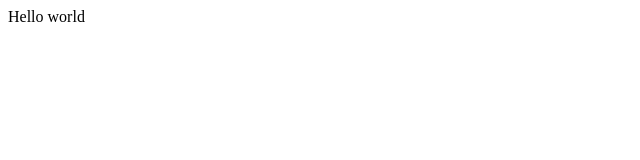
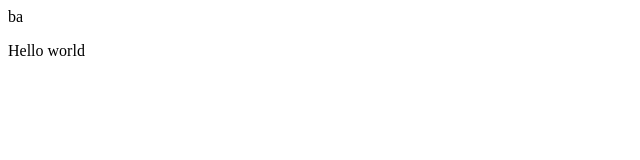
Before and after one commit to Notleft/blog20170820, a plain HTML site: page index.html in a window 1280 px wide. Shown: the whole page, without its empty margins (0-640 px from the left). Drawn offline with Linux system fonts and the light colour scheme.

Commit message:
Update index.html

```diff
--- a/index.html
+++ b/index.html
@@ -4,6 +4,8 @@
 <title>我的第一个页面</title>
   </head>
   <body>
+   ba
+
     <p>Hello world</p>
   </body>
 </html>
```
